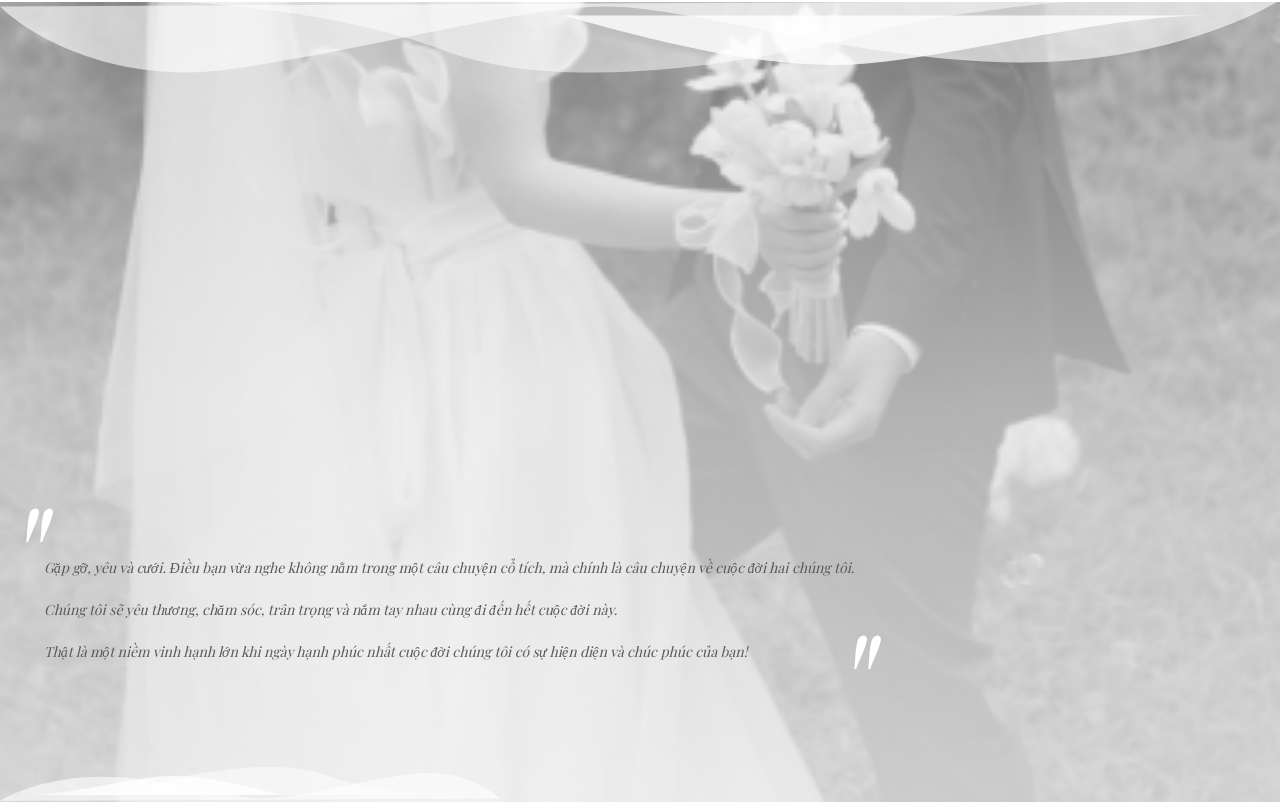
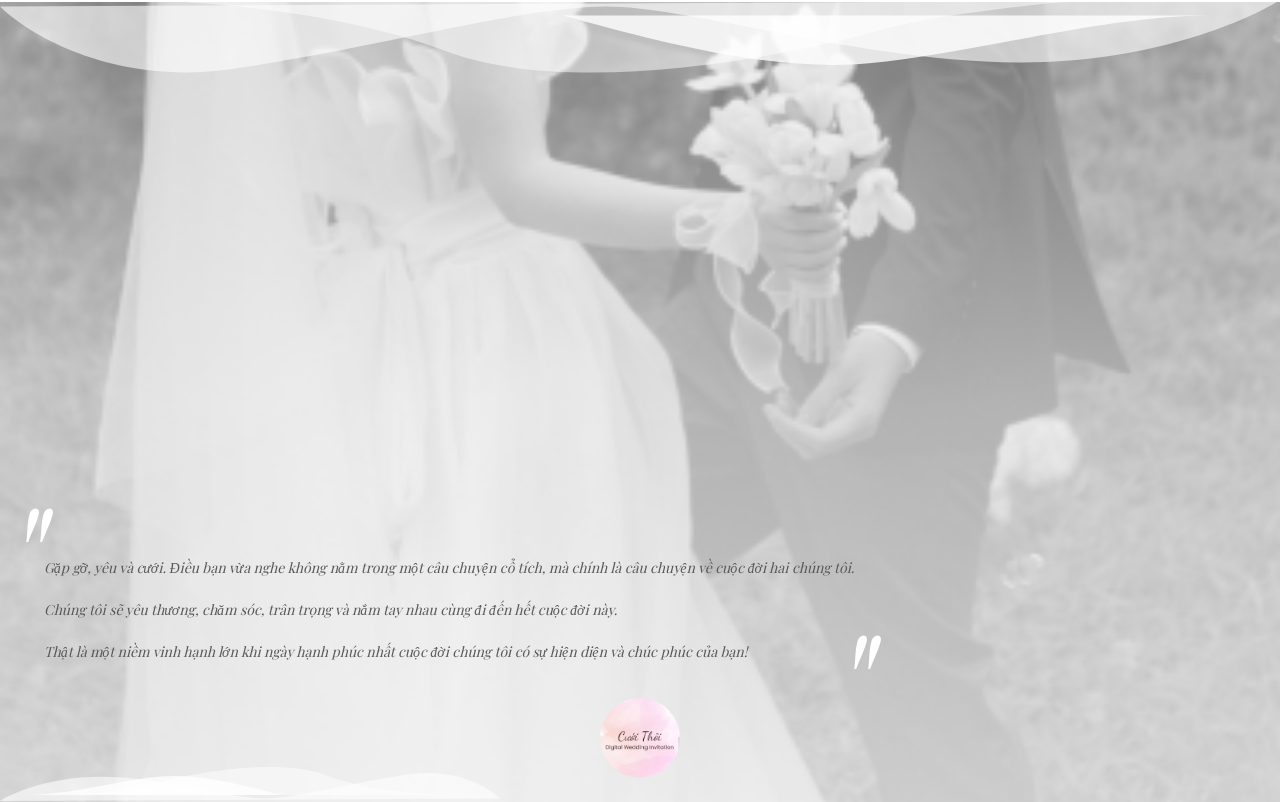
Before and after one commit to mynguyen98/wedding-project, a React (Create React App) app: page / in a window 1280 px wide. Shown: the part 5906-6708 px from the top of the page. Built offline with nearby package versions, Linux system fonts and the light colour scheme; a web font is replaced by a local one.

Commit message:
add logo footer

```diff
--- a/src/index.css
+++ b/src/index.css
@@ -239,7 +239,16 @@ p {
   bottom: 0rem;
   right: 2rem;
 }
-
+.footer-logo {
+  position: absolute;
+  left: 50%;
+  transform: translateX(-50%);
+  border-radius: 50%;
+  overflow: hidden;
+}
+.footer-logo img {
+  object-fit: cover;
+}
 /* MODAL COMPONENT */
 .modal {
   /* width: 100vw;
--- a/src/pages/Footer.js
+++ b/src/pages/Footer.js
@@ -2,6 +2,7 @@ import React from 'react'
 import footerIconBottom from '../assets/home-image/footer-icon-bottom.svg'
 import footerIconTop from '../assets/home-image/footer-icon-top.svg'
 import backgroundFooter from '../assets/home-image/background-footer.png'
+import footerLogo from '../assets/home-image/footer-logo.jpg'
 const Footer = () => {
   return (
     <div
@@ -24,6 +25,9 @@ const Footer = () => {
         </p>
         <h2 className='text-9xl italic text-white qoute-footer-bottom '>"</h2>
       </div>
+      <div className='footer-logo w-20 h-20 bottom-6 flex items-center justify-center'>
+        <img src={footerLogo} alt='' />
+      </div>
       <div className='footer-icon-bottom'>
         <img src={footerIconBottom} alt='' />
       </div>
--- a/src/pages/TimeLocation.js
+++ b/src/pages/TimeLocation.js
@@ -24,12 +24,13 @@ const TimeLocation = () => {
       </div>
       <div>
         <iframe
-          src='https://www.google.com/maps/embed?pb=!1m18!1m12!1m3!1d3738.474598053551!2d106.33459521527966!3d20.445691386317176!2m3!1f0!2f0!3f0!3m2!1i1024!2i768!4f13.1!3m3!1m2!1s0x3135e4d0d2edde41%3A0x291534099c8116b3!2sThaiBinh%20Petro%20Hotel!5e0!3m2!1sen!2s!4v1675770156095!5m2!1sen!2s'
+          src='https://www.google.com/maps/embed?pb=!1m18!1m12!1m3!1d3738.4745980535527!2d106.33459521533923!3d20.445691386317087!2m3!1f0!2f0!3f0!3m2!1i1024!2i768!4f13.1!3m3!1m2!1s0x3135e4d0d2edde41%3A0x291534099c8116b3!2sThaiBinh%20Petro%20Hotel!5e0!3m2!1sen!2s!4v1676010733756!5m2!1sen!2s'
           width='100%'
           height='350'
           style={{ border: '0' }}
-          // allowfullscreen=''
+          allowFullScreen=''
           loading='lazy'
+          referrerPolicy='no-referrer-when-downgrade'
         ></iframe>
       </div>
       <div className='flex justify-center pt-6'>
```
Also changed, not shown: src/assets/home-image/footer-logo.jpg (added).
